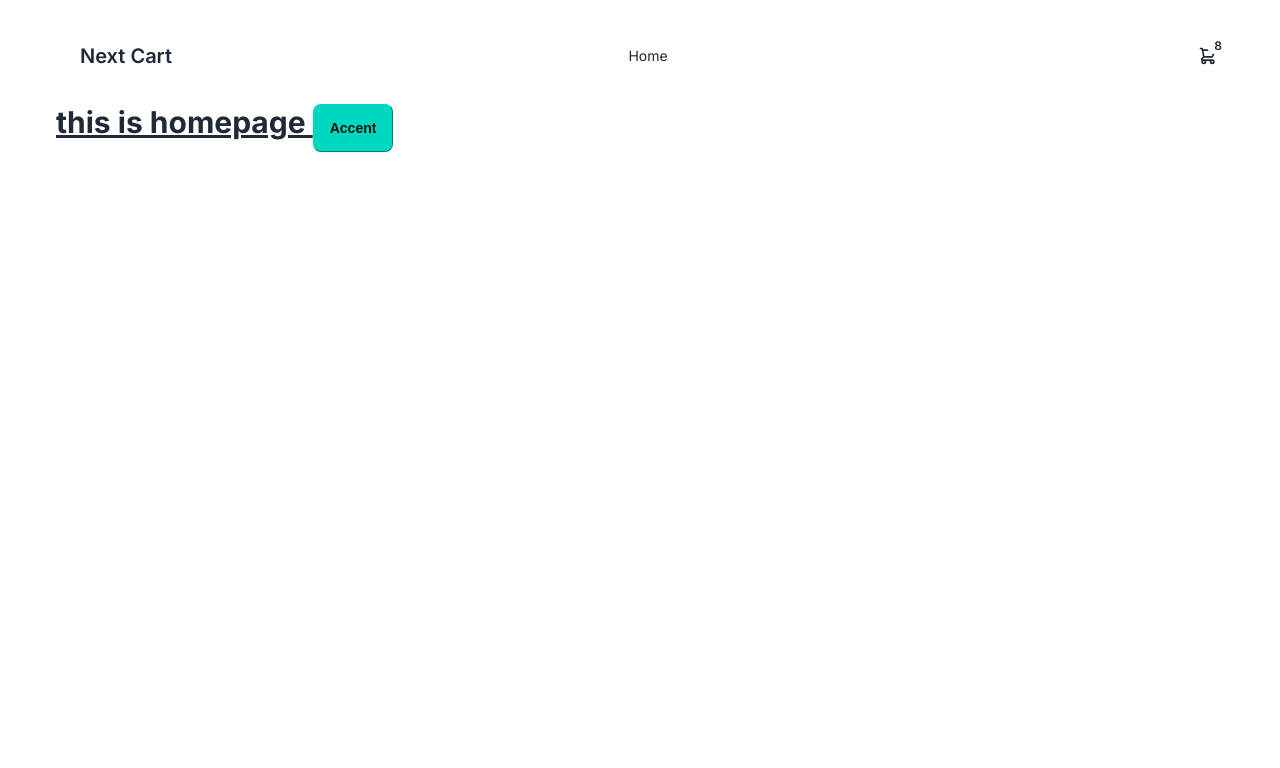
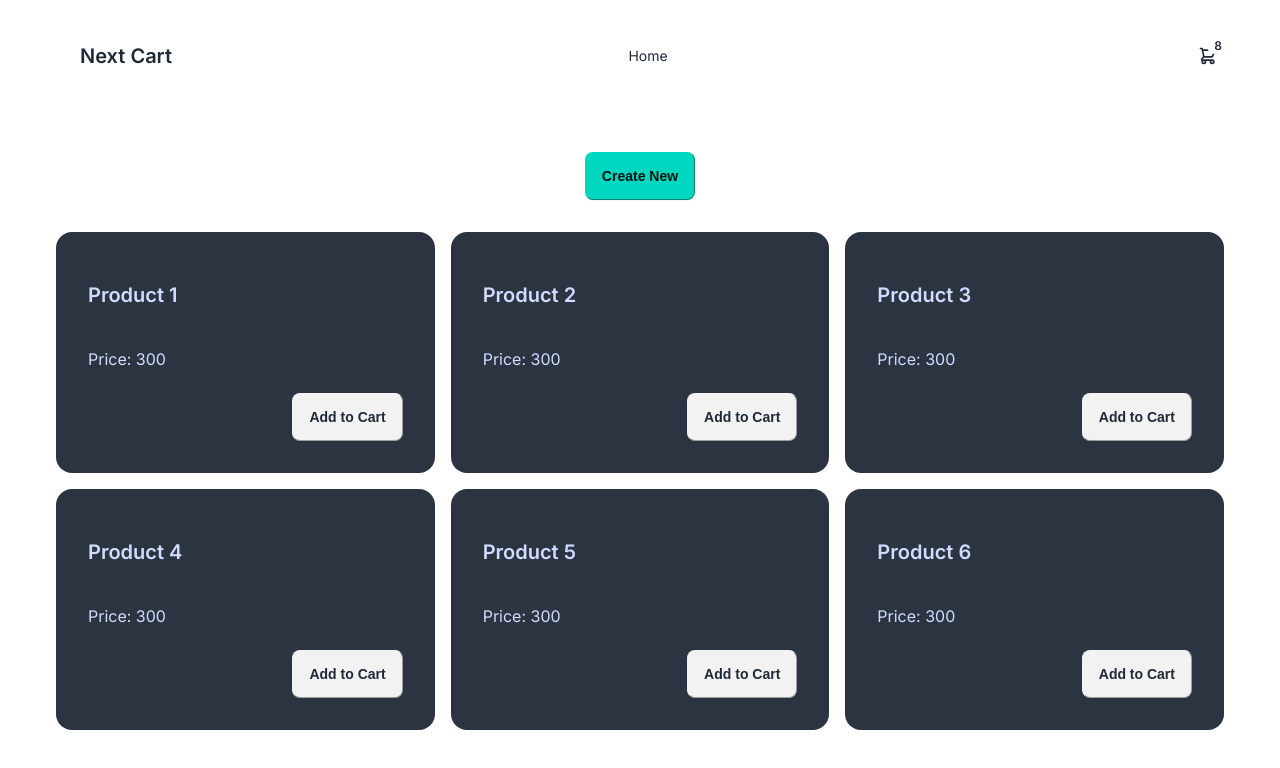
Before and after one commit to abrakib942/next-cart, a Next.js app: page / in a window 1280 px wide. Shown: the top 768 px of the page. Built offline with nearby package versions, Linux system fonts and the light colour scheme.

Commit message:
card grid

```diff
--- a/src/app/page.tsx
+++ b/src/app/page.tsx
@@ -1,7 +1,48 @@
+import Card from "@/components/Card";
+
+export type IProduct = {
+  name: string;
+  price: number;
+};
+
 export default function Home() {
+  const products: IProduct[] = [
+    {
+      name: "Product 1",
+      price: 300,
+    },
+    {
+      name: "Product 2",
+      price: 300,
+    },
+    {
+      name: "Product 3",
+      price: 300,
+    },
+    {
+      name: "Product 4",
+      price: 300,
+    },
+    {
+      name: "Product 5",
+      price: 300,
+    },
+    {
+      name: "Product 6",
+      price: 300,
+    },
+  ];
+
   return (
-    <div className="text-3xl font-bold underline">
-      this is homepage <button className="btn btn-accent">Accent</button>
+    <div className="my-12">
+      <div className="text-center mb-8">
+        <button className="btn btn-accent">Create New</button>
+      </div>
+      <div className="grid lg:grid-cols-3 justify-items-center gap-4">
+        {products.map((product, i) => (
+          <Card key={i} product={product} />
+        ))}
+      </div>
     </div>
   );
 }
--- /dev/null
+++ b/src/components/Card.tsx
@@ -0,0 +1,18 @@
+import { IProduct } from "@/app/page";
+import React from "react";
+
+const Card = ({ product }: any) => {
+  return (
+    <div className="card w-[100%] bg-neutral text-primary-content">
+      <div className="card-body">
+        <h2 className="card-title">{product.name}</h2>
+        <p>Price: {product.price}</p>
+        <div className="card-actions justify-end">
+          <button className="btn">Add to Cart</button>
+        </div>
+      </div>
+    </div>
+  );
+};
+
+export default Card;
--- a/src/components/Navbar.tsx
+++ b/src/components/Navbar.tsx
@@ -1,6 +1,6 @@
 const Navbar = () => {
   return (
-    <div className="navbar bg-base-100">
+    <div className="navbar bg-base-100 sticky top-0">
       <div className="navbar-start">
         <a className="btn btn-ghost text-xl">Next Cart</a>
       </div>
```
